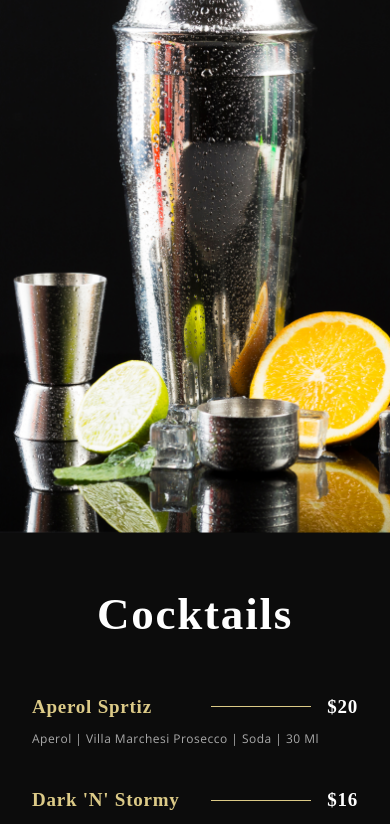
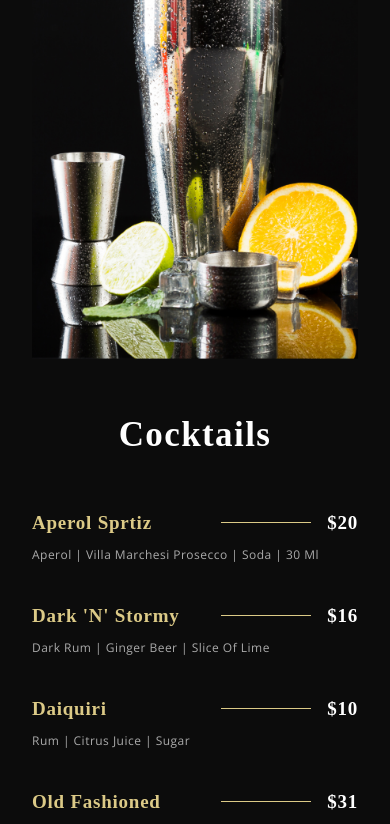
Before and after one commit to Joshhortt/restaurante-pt, a React (Create React App) app: page / in a window 390 px wide. Shown: the part 4209-5033 px from the top of the page. Built offline with nearby package versions, Linux system fonts and the light colour scheme; a web font is replaced by a local one.

Commit message:
add media query for smaller screen sizes.

```diff
--- a/src/components/Menuitem/MenuItem.css
+++ b/src/components/Menuitem/MenuItem.css
@@ -21,7 +21,7 @@
 }
 
 .app__menuitem-dash {
-    width: 100px;
+    width: 90px;
     height: 1px;
     background: var(--color-golden);
     margin: 0 1rem;
--- a/src/container/Menu/SpecialMenu.css
+++ b/src/container/Menu/SpecialMenu.css
@@ -72,3 +72,14 @@
         margin: 3rem 0;
     }
 }
+
+@media screen and (max-width: 650px) {
+    .app__specialMenu-menu_img {
+        width: 100%;
+    }
+
+    .app__specialMenu-menu_heading {
+        font-size: 35px;
+        line-height: 48.5px;
+    }
+}
```
